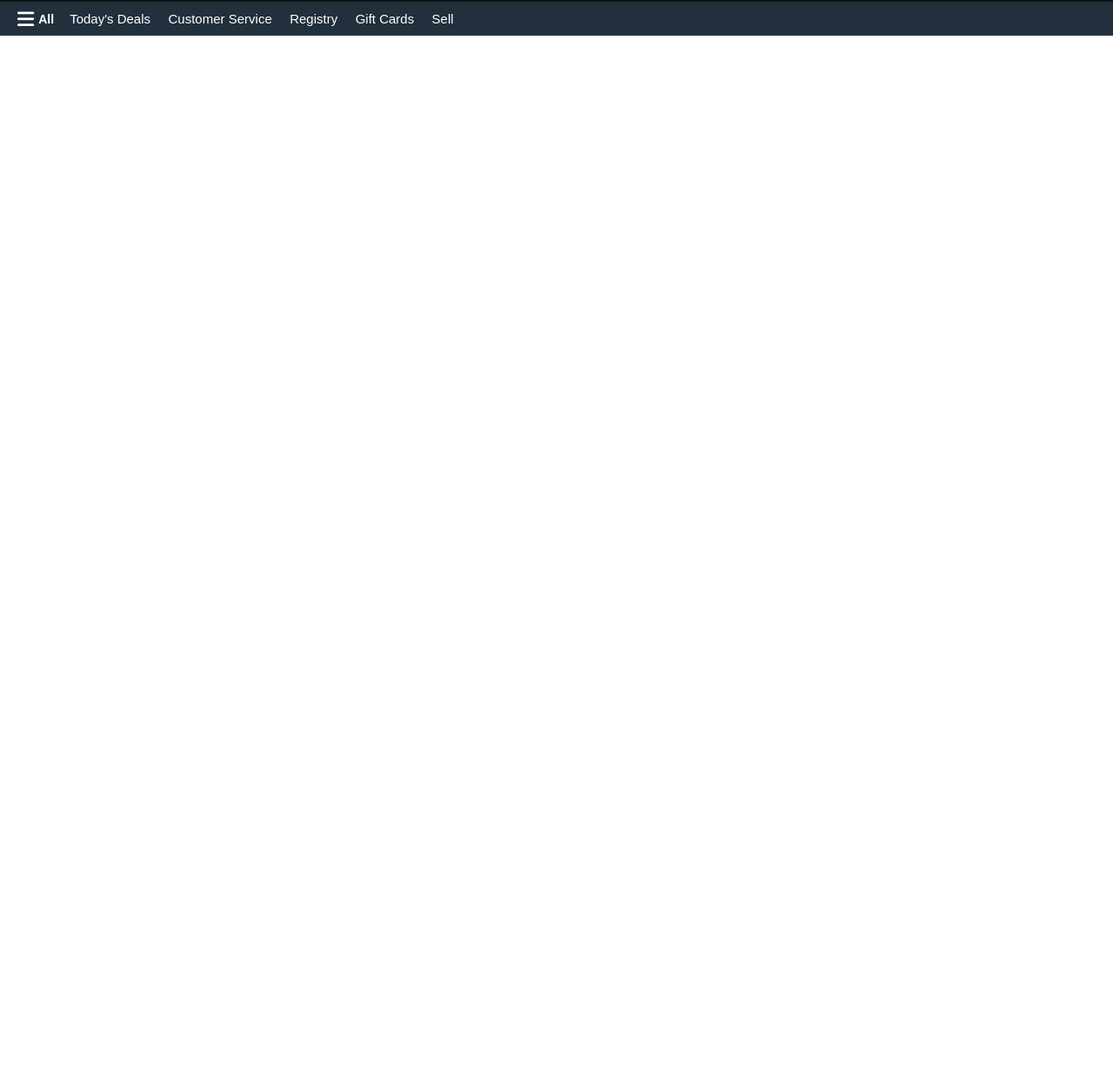
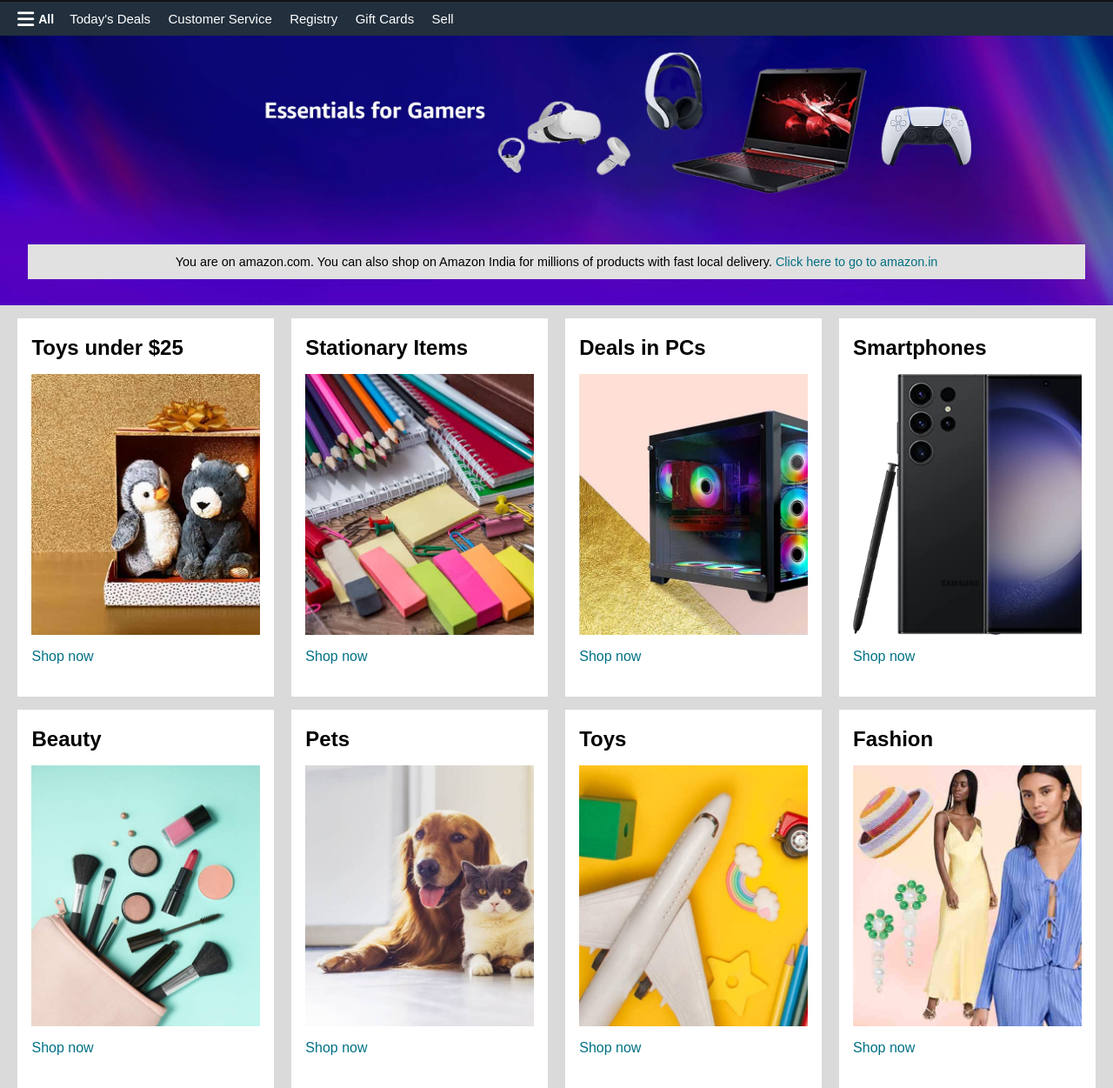
Before and after one commit to AnuragMalasi/AmazonWebsiteClone, a plain HTML site: page index.html in a window 1280 px wide. Shown: the part 58-1309 px from the top of the page at 87% size. Before the commit the page ends 800 px from the top, so only its background shows below. Drawn offline with Linux system fonts and the light colour scheme.

Commit message:
added hero section and shopping section in the website

```diff
--- a/index.html
+++ b/index.html
@@ -83,5 +83,70 @@
             </div>
         </div>
     </header>
+
+    <div class="hero-section">
+        <div class="hero-text">
+            <p>You are on amazon.com. You can also shop on Amazon India for millions of products with fast local delivery. <a href="https://www.amazon.in/">Click here to go to amazon.in</a></p>
+        </div>
+    </div>
+
+    <div class="shop-section">
+        <div class="box-1 container">
+            <div class="box-content">
+                <h2>Toys under $25</h2>
+                <div class="box-image" style="background-image: url('images/box1_image.jpg');"></div>
+                <a href="https://www.amazon.com/s?k=toys&rh=p_36%3A-2500&_encoding=UTF8&content-id=amzn1.sym.44da4965-9668-4613-bec2-a3a75f0c2ad4&pd_rd_r=dd6ce08c-b0cf-4590-859f-adcb1d188a7e&pd_rd_w=crMS4&pd_rd_wg=u1cml&pf_rd_p=44da4965-9668-4613-bec2-a3a75f0c2ad4&pf_rd_r=EQQMNPM800R7NVYW5AQ1&ref=pd_gw_unk">Shop now</a>
+            </div>
+        </div>
+        <div class="box-2 container">
+            <div class="box-content">
+                <h2>Stationary Items</h2>
+                <div class="box-image" style="background-image: url('images/box2_image.jpg');"></div>
+                <a href="https://www.amazon.com/Stationery/b?ie=UTF8&node=1069720">Shop now</a>
+            </div>
+        </div>
+        <div class="box-3 container">
+            <div class="box-content">
+                <h2>Deals in PCs</h2>
+                <div class="box-image" style="background-image: url('images/box3_image.jpg');"></div>
+                <a href="https://www.amazon.com/b?ie=UTF8&node=14777268011">Shop now</a>
+            </div>
+        </div>
+        <div class="box-4 container">
+            <div class="box-content">
+                <h2>Smartphones</h2>
+                <div class="box-image" style="background-image: url('images/box4_image.jpg');"></div>
+                <a href="https://www.amazon.com/s?k=smartphones&crid=1TXWYBN5EDFYF&sprefix=smartphones%2Caps%2C512&ref=nb_sb_noss_1">Shop now</a>
+            </div>
+        </div>
+        <div class="box-5 container">
+            <div class="box-content">
+                <h2>Beauty</h2>
+                <div class="box-image" style="background-image: url('images/box5_image.jpg');"></div>
+                <a href="https://www.amazon.com/s?k=beauty+pro&crid=33US5PR616CRG&sprefix=beauty+pro%2Caps%2C510&ref=nb_sb_noss_2">Shop now</a>
+            </div>
+        </div>
+        <div class="box-6 container">
+            <div class="box-content">
+                <h2>Pets</h2>
+                <div class="box-image" style="background-image: url('images/box6_image.jpg');"></div>
+                <a href="https://www.amazon.com/s?k=dog+cat+food&crid=LCEIIKSTQPY9&sprefix=dog+cat+foo%2Caps%2C394&ref=nb_sb_noss_2">Shop now</a>
+            </div>
+        </div>
+        <div class="box-7 container">
+            <div class="box-content">
+                <h2>Toys</h2>
+                <div class="box-image" style="background-image: url('images/box7_image.jpg');"></div>
+                <a href="https://www.amazon.com/s?k=toys&crid=3GB31ZR82ST0H&sprefix=to%2Caps%2C390&ref=nb_sb_noss_2">Shop now</a>
+            </div>
+        </div>
+        <div class="box-8 container">
+            <div class="box-content">
+                <h2>Fashion</h2>
+                <div class="box-image" style="background-image: url('images/box8_image.jpg');"></div>
+                <a href="https://www.amazon.com/s?k=Trending+fashion&_encoding=UTF8&content-id=amzn1.sym.b4114be9-6d3d-4aed-8b31-fcbf38a83486&crid=2787SXJYRXDZH&pd_rd_r=dd6ce08c-b0cf-4590-859f-adcb1d188a7e&pd_rd_w=XLFMf&pd_rd_wg=u1cml&pf_rd_p=b4114be9-6d3d-4aed-8b31-fcbf38a83486&pf_rd_r=EQQMNPM800R7NVYW5AQ1&sprefix=trending+fashion%2Caps%2C142&ref=pd_gw_unk">Shop now</a>
+            </div>
+        </div>
+    </div>
 </body>
 </html>
--- a/style.css
+++ b/style.css
@@ -191,3 +191,74 @@
 .panel-options:hover {
     cursor: pointer;
 }
+
+/* Hero section --------------------------------------*/
+.hero-section {
+    background-image: url("images/hero_image.jpg");
+    height: 310px;
+    background-size: cover;
+    display: flex;
+    justify-content: center;
+    align-items: flex-end;
+}
+
+.hero-text {
+    background-color: rgb(225, 225, 225);
+    color: #000000;
+    height: 40px;
+    display: flex;
+    align-items: center;
+    justify-content: center;
+    font-size: 0.9rem;
+    width: 95%;
+    margin-bottom: 30px;
+}
+
+.hero-text a{
+    color: #037083;
+    text-decoration: none;
+}
+
+.hero-text a:hover {
+    color: #9d620b;
+    text-decoration: solid underline #9d620b;
+}
+
+/* shop section css ---------------------------------- */
+
+.shop-section {
+    display: flex;
+    justify-content: space-evenly;
+    background-color: #dadada;
+    flex-wrap: wrap;
+}
+
+.container {
+    height: 400px;
+    width: 23%;
+    padding: 20px 0px 15px;
+    background-color: #ffffff;
+    margin-top: 15px;
+}
+
+.box-image {
+    height: 300px;
+    background-size: cover;
+    margin-top: 1rem;
+    margin-bottom: 1rem;
+}
+
+.box-content {
+    margin-left: 1rem;
+    margin-right: 1rem;
+}
+
+.box-content a {
+    text-decoration: none;
+    color: #007185;
+}
+
+.box-content a:hover {
+    color: #9d620b;
+    text-decoration: solid underline #9d620b;
+}
```
